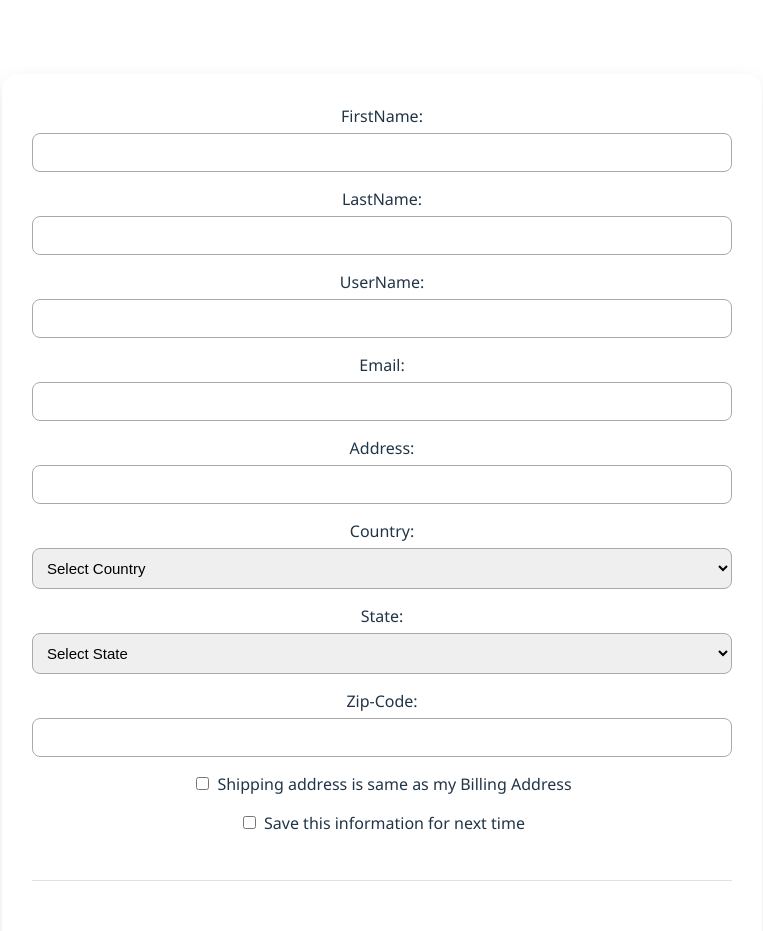
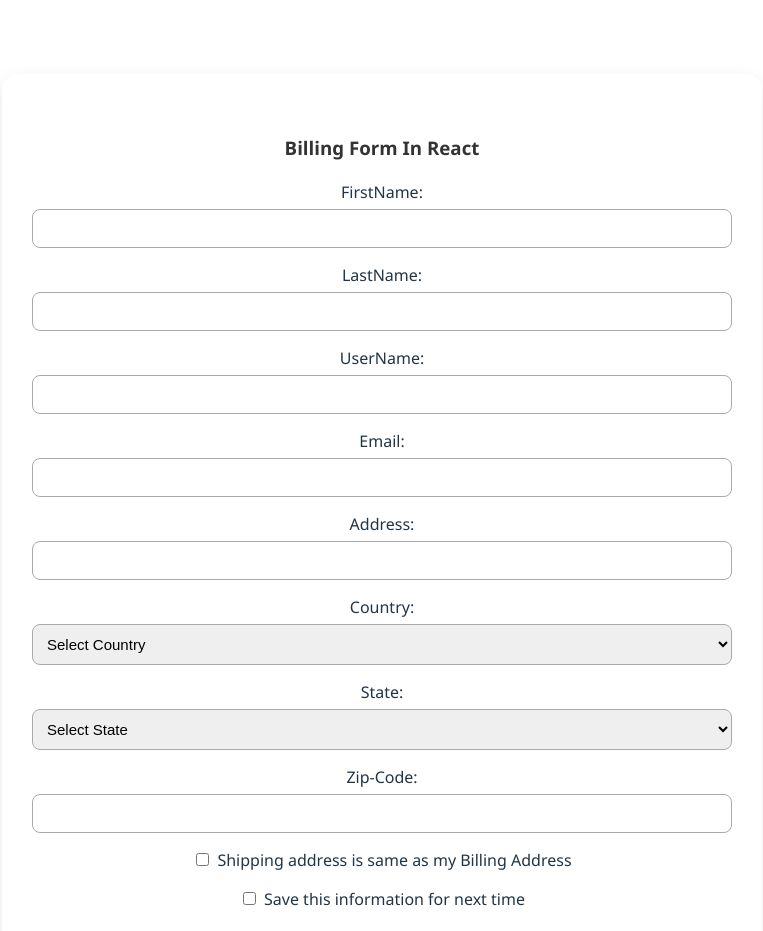
Before and after one commit to Trupti-coder/formDemos-UsingReactVite, a React (Vite) app: page / in a window 1280 px wide. Shown: the part 2520-3451 px from the top of the page, without its empty margins (258-1021 px from the left). Built offline with nearby package versions, Linux system fonts and the light colour scheme.

Commit message:
Update BillingForm.jsx

```diff
--- a/src/components/BillingForm.jsx
+++ b/src/components/BillingForm.jsx
@@ -79,6 +79,7 @@ function BillingForm(){
     return(
         <>
         <div className={styles.container }>
+            <h3>Billing Form In React</h3>
             <form onSubmit={handleSubmit} className={styles.form}>
                 <div>
                     FirstName:<input type="text" name="firstName" required  value={formData.firstName} onChange={handleChange} className={styles.input} />
```
